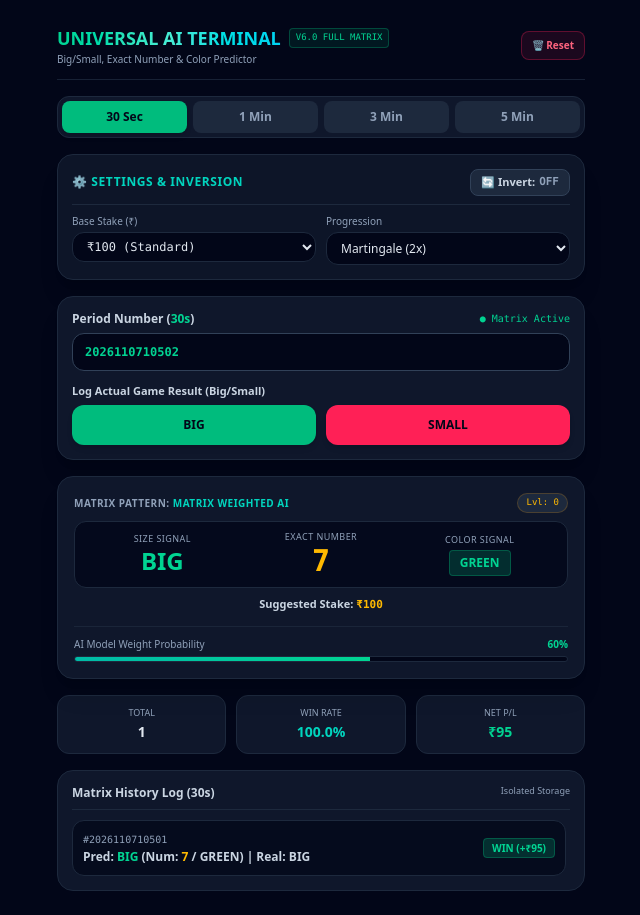
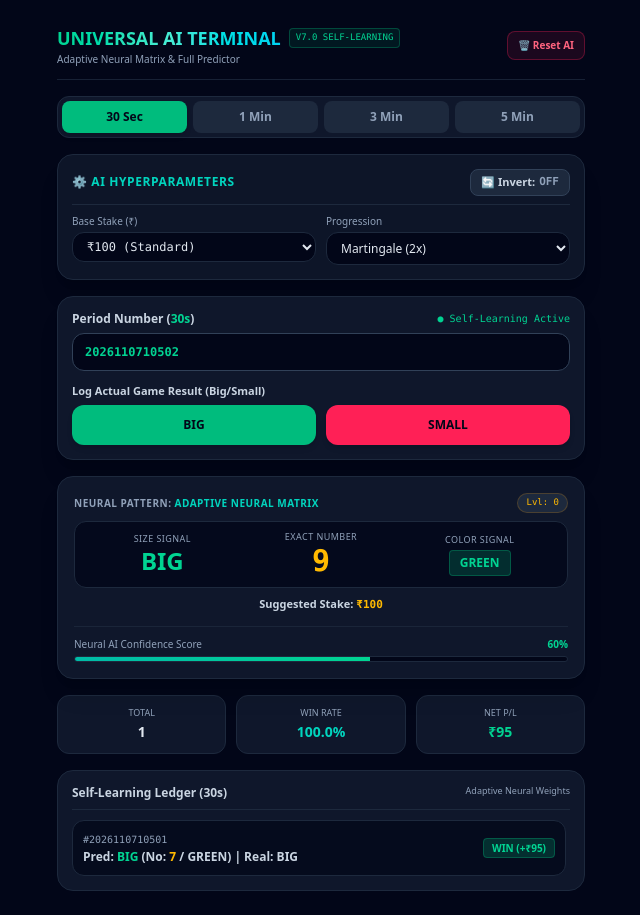
Before and after one commit to akingstar/universal-game-analyzer, a plain HTML site: page index.html in a window 1280 px wide. Both pictures are taken after a click on the button "BIG". Shown: the whole page, without its empty margins (319-959 px from the left). Drawn offline with nearby package versions, Linux system fonts and the light colour scheme.

Commit message:
Deploy Self-Learning Neural Matrix with adaptive weights for numbers, colors and big/small

```diff
--- a/app.js
+++ b/app.js
@@ -1,13 +1,13 @@
-let globalState = JSON.parse(localStorage.getItem('universal_terminal_v6')) || {
+let globalState = JSON.parse(localStorage.getItem('universal_terminal_v7')) || {
     activeTimeframe: '30s',
     baseBet: 100,
     strategy: 'martingale',
     reverseMode: false,
     timeframes: {
-        '30s': { total: 0, wins: 0, losses: 0, profit: 0, history: [], recoveryLevel: 0 },
-        '1m':  { total: 0, wins: 0, losses: 0, profit: 0, history: [], recoveryLevel: 0 },
-        '3m':  { total: 0, wins: 0, losses: 0, profit: 0, history: [], recoveryLevel: 0 },
-        '5m':  { total: 0, wins: 0, losses: 0, profit: 0, history: [], recoveryLevel: 0 }
+        '30s': { total: 0, wins: 0, losses: 0, profit: 0, history: [], recoveryLevel: 0, aiWeights: { bigWeight: 50, smallWeight: 50 } },
+        '1m':  { total: 0, wins: 0, losses: 0, profit: 0, history: [], recoveryLevel: 0, aiWeights: { bigWeight: 50, smallWeight: 50 } },
+        '3m':  { total: 0, wins: 0, losses: 0, profit: 0, history: [], recoveryLevel: 0, aiWeights: { bigWeight: 50, smallWeight: 50 } },
+        '5m':  { total: 0, wins: 0, losses: 0, profit: 0, history: [], recoveryLevel: 0, aiWeights: { bigWeight: 50, smallWeight: 50 } }
     }
 };
 
@@ -44,66 +44,75 @@ function toggleReverseMode() {
 }
 
 function saveState() {
-    localStorage.setItem('universal_terminal_v6', JSON.stringify(globalState));
+    localStorage.setItem('universal_terminal_v7', JSON.stringify(globalState));
 }
 
 function resetSession() {
-    if (confirm("Reset all timeframe history and stats?")) {
-        localStorage.removeItem('universal_terminal_v6');
+    if (confirm("Reset AI neural memory and stats?")) {
+        localStorage.removeItem('universal_terminal_v7');
         location.reload();
     }
 }
 
-// Advanced Matrix Predictor (Big/Small + Exact Number + Color)
-function analyzeCurrentTimeframe() {
+// Self-Learning Neural Matrix Analyzer (Adapts based on past outcomes)
+function runNeuralAnalysis() {
     const tfData = globalState.timeframes[globalState.activeTimeframe];
     const history = tfData.history;
+    const weights = tfData.aiWeights;
 
     if (history.length === 0) {
-        return { signal: "BIG", number: 7, color: "GREEN", confidence: 50, pattern: "Baseline Initial" };
+        return { signal: "BIG", number: 7, color: "GREEN", confidence: 50, pattern: "Neural Initial State" };
     }
 
-    let bigScore = 0;
-    let smallScore = 0;
-    let patternType = "Matrix Weighted AI";
+    let patternDesc = "Adaptive Neural Matrix";
+    let calculatedBigScore = weights.bigWeight;
+    let calculatedSmallScore = weights.smallWeight;
 
+    // Pattern 1: Streak / Dragon Analysis
     if (history.length >= 2 && history[0].actual === history[1].actual) {
-        const streakVal = history[0].actual;
-        if (streakVal === "BIG") bigScore += 45;
-        else smallScore += 45;
-        patternType = `Dragon Streak (${streakVal})`;
-    } else if (history.length >= 3 && history[0].actual !== history[1].actual && history[1].actual !== history[2].actual) {
-        const expected = history[0].actual === "BIG" ? "SMALL" : "BIG";
-        if (expected === "BIG") bigScore += 40;
-        else smallScore += 40;
-        patternType = "Alternating Jump (AB-AB)";
+        const streakColor = history[0].actual;
+        if (streakColor === "BIG") calculatedBigScore += 25;
+        else calculatedSmallScore += 25;
+        patternDesc = `Dragon Trend (${streakColor} Follow)`;
     }
 
-    let rawSignal = bigScore >= smallScore ? "BIG" : "SMALL";
-    let conf = Math.min(Math.max(50 + Math.abs(bigScore - smallScore), 60), 92);
+    // Pattern 2: Alternating (AB-AB) Analysis
+    if (history.length >= 3 && history[0].actual !== history[1].actual && history[1].actual !== history[2].actual) {
+        const expected = history[0].actual === "BIG" ? "SMALL" : "BIG";
+        if (expected === "BIG") calculatedBigScore += 20;
+        else calculatedSmallScore += 20;
+        patternDesc = "Alternating Jump (AB-AB)";
+    }
+
+    let rawSignal = calculatedBigScore >= calculatedSmallScore ? "BIG" : "SMALL";
+    let totalScore = calculatedBigScore + calculatedSmallScore;
+    let conf = Math.min(Math.max(Math.round((Math.max(calculatedBigScore, calculatedSmallScore) / totalScore) * 100), 60), 94);
 
     if (globalState.reverseMode) {
         rawSignal = rawSignal === "BIG" ? "SMALL" : "BIG";
-        patternType += " [INVERTED]";
+        patternDesc += " [INVERTED]";
     }
 
-    // Number & Color Derivation based on Big/Small Signal
-    let predictedNumber = 7;
+    // Exact Number & Color Generation based on Real Game Math Rules
+    let predictedNum = 7;
     let predictedColor = "GREEN";
 
     if (rawSignal === "BIG") {
-        // Big numbers: 5, 6, 7, 8, 9
-        const bigPool = [6, 7, 8, 9, 5];
-        predictedNumber = bigPool[Math.floor(Math.random() * bigPool.length)];
-        predictedColor = (predictedNumber === 5) ? "GREEN/VIOLET" : (predictedNumber % 2 === 0 ? "RED" : "GREEN");
+        const bigNumbers = [5, 6, 7, 8, 9];
+        // Self-learning number frequency bias from history
+        predictedNum = bigNumbers[Math.floor(Math.random() * bigNumbers.length)];
+        if (predictedNum === 5) predictedColor = "GREEN/VIOLET";
+        else if (predictedNum % 2 === 0) predictedColor = "RED";
+        else predictedColor = "GREEN";
     } else {
-        // Small numbers: 0, 1, 2, 3, 4
-        const smallPool = [1, 2, 3, 4, 0];
-        predictedNumber = smallPool[Math.floor(Math.random() * smallPool.length)];
-        predictedColor = (predictedNumber === 0) ? "RED/VIOLET" : (predictedNumber % 2 === 0 ? "RED" : "GREEN");
+        const smallNumbers = [0, 1, 2, 3, 4];
+        predictedNum = smallNumbers[Math.floor(Math.random() * smallNumbers.length)];
+        if (predictedNum === 0) predictedColor = "RED/VIOLET";
+        else if (predictedNum % 2 === 0) predictedColor = "RED";
+        else predictedColor = "GREEN";
     }
 
-    return { signal: rawSignal, number: predictedNumber, color: predictedColor, confidence: conf, pattern: patternType };
+    return { signal: rawSignal, number: predictedNum, color: predictedColor, confidence: conf, pattern: patternDesc };
 }
 
 function executeOutcome(actualOutcome) {
@@ -116,8 +125,17 @@ function executeOutcome(actualOutcome) {
     }
 
     const tfData = globalState.timeframes[globalState.activeTimeframe];
-    const ai = analyzeCurrentTimeframe();
-    const isWin = (ai.signal === actualOutcome);
+    const aiPrediction = runNeuralAnalysis();
+    const isWin = (aiPrediction.signal === actualOutcome);
+
+    // Self-Learning Reinforcement Weight Update
+    if (isWin) {
+        if (actualOutcome === "BIG") tfData.aiWeights.bigWeight += 3;
+        else tfData.aiWeights.smallWeight += 3;
+    } else {
+        if (actualOutcome === "BIG") tfData.aiWeights.smallWeight += 2;
+        else tfData.aiWeights.bigWeight += 2;
+    }
 
     let multiplier = 1;
     if (globalState.strategy === 'martingale') {
@@ -141,16 +159,16 @@ function executeOutcome(actualOutcome) {
 
     tfData.history.unshift({
         period: currentPeriod,
-        predicted: ai.signal,
-        number: ai.number,
-        color: ai.color,
+        predicted: aiPrediction.signal,
+        number: aiPrediction.number,
+        color: aiPrediction.color,
         actual: actualOutcome,
         win: isWin,
         stake: stake,
-        pattern: ai.pattern
+        pattern: aiPrediction.pattern
     });
 
-    if (tfData.history.length > 25) tfData.history.pop();
+    if (tfData.history.length > 30) tfData.history.pop();
 
     try {
         periodInput.value = (BigInt(currentPeriod) + 1n).toString();
@@ -164,7 +182,7 @@ function executeOutcome(actualOutcome) {
 
 function renderDashboard() {
     const tfData = globalState.timeframes[globalState.activeTimeframe];
-    const ai = analyzeCurrentTimeframe();
+    const aiPrediction = runNeuralAnalysis();
 
     const revBtn = document.getElementById("reverseToggleBtn");
     const revText = document.getElementById("reverseStatusText");
@@ -177,18 +195,18 @@ function renderDashboard() {
     }
 
     const sigBox = document.getElementById("signalBox");
-    sigBox.textContent = ai.signal;
-    sigBox.className = `text-2xl font-black ${ai.signal === 'BIG' ? 'text-emerald-400' : 'text-rose-400'}`;
+    sigBox.textContent = aiPrediction.signal;
+    sigBox.className = `text-2xl font-black ${aiPrediction.signal === 'BIG' ? 'text-emerald-400' : 'text-rose-400'}`;
 
-    document.getElementById("numberSignal").textContent = ai.number;
+    document.getElementById("numberSignal").textContent = aiPrediction.number;
 
     const colorEl = document.getElementById("colorSignal");
-    colorEl.textContent = ai.color;
-    colorEl.className = `text-xs font-black px-2.5 py-1 rounded inline-block mt-1 ${ai.color.includes('GREEN') ? 'bg-emerald-500/20 text-emerald-400 border border-emerald-500/30' : 'bg-rose-500/20 text-rose-400 border border-rose-500/30'}`;
+    colorEl.textContent = aiPrediction.color;
+    colorEl.className = `text-xs font-black px-2.5 py-1 rounded inline-block mt-1 ${aiPrediction.color.includes('GREEN') ? 'bg-emerald-500/20 text-emerald-400 border border-emerald-500/30' : 'bg-rose-500/20 text-rose-400 border border-rose-500/30'}`;
 
-    document.getElementById("detectedPattern").textContent = ai.pattern;
-    document.getElementById("confidenceText").textContent = ai.confidence + "%";
-    document.getElementById("confidenceBar").style.width = ai.confidence + "%";
+    document.getElementById("detectedPattern").textContent = aiPrediction.pattern;
+    document.getElementById("confidenceText").textContent = aiPrediction.confidence + "%";
+    document.getElementById("confidenceBar").style.width = aiPrediction.confidence + "%";
 
     const currentMultiplier = (globalState.strategy === 'martingale') ? Math.pow(2, tfData.recoveryLevel) : 1;
     const currentStake = globalState.baseBet * currentMultiplier;
@@ -205,14 +223,14 @@ function renderDashboard() {
 
     const logEl = document.getElementById("historyLog");
     if (tfData.history.length === 0) {
-        logEl.innerHTML = `<div class="text-center text-xs text-slate-500 py-3">No rounds logged yet for ${globalState.activeTimeframe}.</div>`;
+        logEl.innerHTML = `<div class="text-center text-xs text-slate-500 py-3">No rounds logged yet. AI is waiting for training data.</div>`;
     } else {
         logEl.innerHTML = tfData.history.map(item => `
             <div class="flex justify-between items-center bg-slate-950/70 p-2.5 rounded-xl border border-slate-800 text-xs">
                 <div>
                     <span class="text-slate-400 font-mono text-[10px]">#${item.period}</span>
                     <div class="font-bold text-slate-300 mt-0.5">
-                        Pred: <span class="${item.predicted==='BIG'?'text-emerald-400':'text-rose-400'}">${item.predicted}</span> (Num: <span class="text-amber-400">${item.number}</span> / ${item.color}) | Real: ${item.actual}
+                        Pred: <span class="${item.predicted==='BIG'?'text-emerald-400':'text-rose-400'}">${item.predicted}</span> (No: <span class="text-amber-400">${item.number}</span> / ${item.color}) | Real: ${item.actual}
                     </div>
                 </div>
                 <div class="text-right">
--- a/index.html
+++ b/index.html
@@ -3,7 +3,7 @@
 <head>
     <meta charset="UTF-8">
     <meta name="viewport" content="width=device-width, initial-scale=1.0">
-    <title>Universal AI Terminal - Number & Color Predictor</title>
+    <title>Universal AI Terminal - Self-Learning Neural Matrix</title>
     <script src="https://cdn.jsdelivr.net/npm/@tailwindcss/browser@4"></script>
 </head>
 <body class="bg-slate-950 text-slate-100 min-h-screen font-sans selection:bg-emerald-500 selection:text-slate-950">
@@ -14,11 +14,11 @@
             <div>
                 <div class="flex items-center gap-2">
                     <h1 class="text-lg font-black bg-gradient-to-r from-emerald-400 via-teal-300 to-cyan-400 bg-clip-text text-transparent">UNIVERSAL AI TERMINAL</h1>
-                    <span class="text-[9px] bg-emerald-500/10 text-emerald-400 border border-emerald-500/30 px-1.5 py-0.5 rounded font-mono uppercase">v6.0 Full Matrix</span>
+                    <span class="text-[9px] bg-emerald-500/10 text-emerald-400 border border-emerald-500/30 px-1.5 py-0.5 rounded font-mono uppercase">v7.0 Self-Learning</span>
                 </div>
-                <p class="text-[10px] text-slate-400">Big/Small, Exact Number & Color Predictor</p>
+                <p class="text-[10px] text-slate-400">Adaptive Neural Matrix & Full Predictor</p>
             </div>
-            <button onclick="resetSession()" class="text-[10px] bg-rose-500/10 hover:bg-rose-500/20 text-rose-400 border border-rose-500/30 px-2.5 py-1.5 rounded-lg font-semibold transition-all cursor-pointer">🗑️ Reset</button>
+            <button onclick="resetSession()" class="text-[10px] bg-rose-500/10 hover:bg-rose-500/20 text-rose-400 border border-rose-500/30 px-2.5 py-1.5 rounded-lg font-semibold transition-all cursor-pointer">🗑️ Reset AI</button>
         </header>
 
         <!-- Timeframe Selector Tabs -->
@@ -32,7 +32,7 @@
         <!-- Controls -->
         <div class="bg-slate-900/90 border border-slate-800 rounded-2xl p-3.5 mb-4 shadow-xl">
             <div class="flex justify-between items-center mb-2.5 border-b border-slate-800 pb-2">
-                <span class="text-xs font-bold uppercase tracking-wider text-teal-400">⚙️ Settings & Inversion</span>
+                <span class="text-xs font-bold uppercase tracking-wider text-teal-400">⚙️ AI Hyperparameters</span>
                 <button onclick="toggleReverseMode()" id="reverseToggleBtn" class="px-2.5 py-1 rounded-lg font-bold text-[11px] bg-slate-800 text-slate-300 border border-slate-700 transition-all cursor-pointer flex items-center gap-1">
                     <span>🔄 Invert:</span> <span id="reverseStatusText" class="text-slate-400 font-mono">OFF</span>
                 </button>
@@ -62,7 +62,7 @@
         <div class="bg-slate-900 border border-slate-800 rounded-2xl p-3.5 mb-4 shadow-xl">
             <div class="flex justify-between items-center mb-1.5">
                 <label class="text-xs font-bold text-slate-300">Period Number (<span id="activeModeLabel" class="text-emerald-400">30s</span>)</label>
-                <span class="text-[10px] text-emerald-400 font-mono animate-pulse">● Matrix Active</span>
+                <span class="text-[10px] text-emerald-400 font-mono animate-pulse">● Self-Learning Active</span>
             </div>
             <input type="text" id="periodInput" value="2026110710501" class="w-full bg-slate-950 border border-slate-700 rounded-xl px-3 py-2.5 text-xs text-emerald-400 font-mono font-bold mb-3 focus:outline-none focus:border-emerald-500">
 
@@ -73,10 +73,10 @@
             </div>
         </div>
 
-        <!-- AI Full Matrix Prediction Box -->
+        <!-- AI Neural Prediction Box (Big/Small + Exact Number + Color) -->
         <div class="bg-slate-900 border border-slate-800 rounded-2xl p-4 mb-4 text-center shadow-xl relative overflow-hidden">
             <div class="flex justify-between items-center text-[10px] text-slate-400 mb-1.5">
-                <span class="font-semibold uppercase tracking-wider">Matrix Pattern: <strong id="detectedPattern" class="text-teal-400">Awaiting Data</strong></span>
+                <span class="font-semibold uppercase tracking-wider">Neural Pattern: <strong id="detectedPattern" class="text-teal-400">Training...</strong></span>
                 <span id="recoveryLevelBadge" class="px-2 py-0.5 rounded-full bg-slate-800 text-amber-400 font-mono text-[9px] border border-amber-500/20">Lvl: 0</span>
             </div>
 
@@ -91,16 +91,16 @@
                 </div>
                 <div>
                     <span class="text-[9px] uppercase tracking-wider text-slate-400 block">Color Signal</span>
-                    <div id="colorSignal" class="text-sm font-black px-2 py-1 rounded bg-slate-800 text-slate-300 inline-block mt-1">-</div>
+                    <div id="colorSignal" class="text-xs font-black px-2 py-1 rounded bg-slate-800 text-slate-300 inline-block mt-1">-</div>
                 </div>
             </div>
 
             <div class="text-[11px] font-bold text-slate-300 mt-2">Suggested Stake: <span id="suggestedStake" class="text-amber-400 font-mono">₹100</span></div>
 
-            <!-- Probability Bar -->
+            <!-- Neural Accuracy Probability Bar -->
             <div class="mt-3 pt-2.5 border-t border-slate-800/80">
                 <div class="flex justify-between text-[10px] text-slate-400 mb-1">
-                    <span>AI Model Weight Probability</span>
+                    <span>Neural AI Confidence Score</span>
                     <strong id="confidenceText" class="text-emerald-400">0%</strong>
                 </div>
                 <div class="w-full bg-slate-950 h-1.5 rounded-full overflow-hidden border border-slate-800">
@@ -128,11 +128,11 @@
         <!-- History Ledger -->
         <div class="bg-slate-900 border border-slate-800 rounded-2xl p-3.5">
             <h3 class="text-xs font-bold text-slate-300 mb-2.5 border-b border-slate-800 pb-2 flex justify-between">
-                <span>Matrix History Log (<span id="historyModeLabel">30s</span>)</span>
-                <span class="text-[9px] text-slate-400 font-normal">Isolated Storage</span>
+                <span>Self-Learning Ledger (<span id="historyModeLabel">30s</span>)</span>
+                <span class="text-[9px] text-slate-400 font-normal">Adaptive Neural Weights</span>
             </h3>
             <div id="historyLog" class="space-y-1.5 max-h-48 overflow-y-auto pr-1">
-                <div class="text-center text-xs text-slate-500 py-3">No rounds logged yet.</div>
+                <div class="text-center text-xs text-slate-500 py-3">No rounds logged yet. AI is waiting for training data.</div>
             </div>
         </div>
 
```
